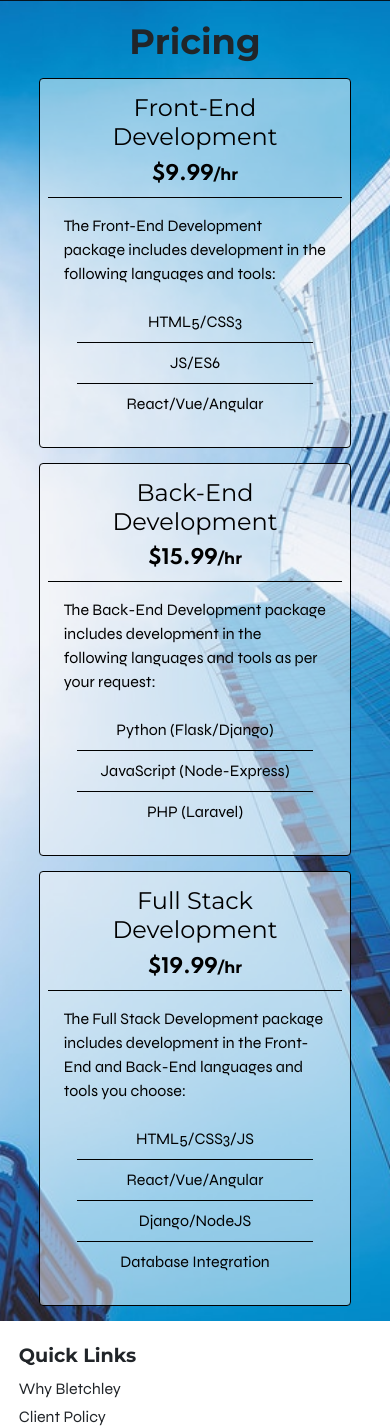
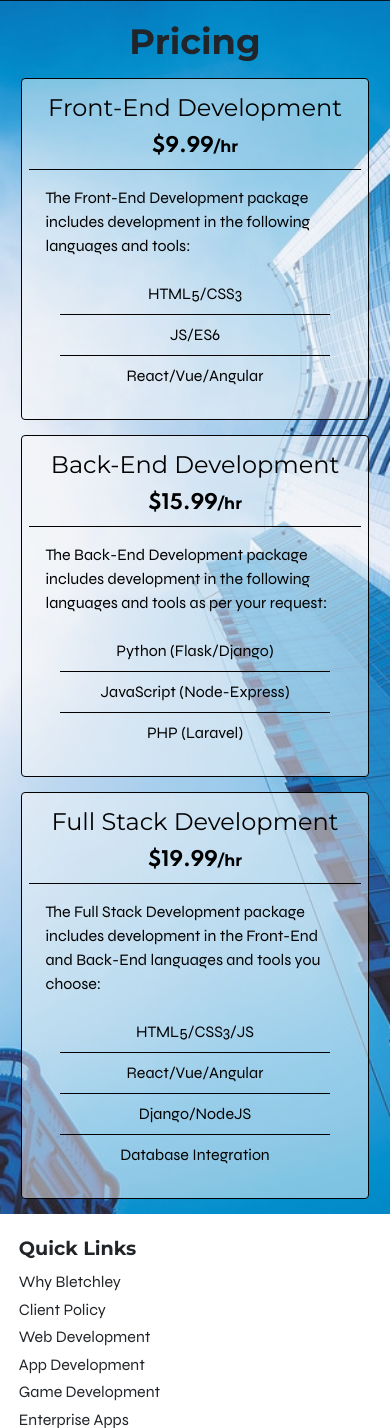
Before and after one commit to BletchleyTech/bletchleytech.com, a Node server app: page /services/web in a window 390 px wide. Shown: the part 4219-5647 px from the top of the page. Run offline with Node 20, Linux system fonts and the light colour scheme; some libraries are stand-ins or nearby versions; some web fonts are replaced.

Commit message:
Added responsiveness

```diff
--- a/static/css/web.css
+++ b/static/css/web.css
@@ -243,6 +243,10 @@ h1
     {
         padding-top: 5%;
     }
+    .card
+    {
+        width: 95%;
+    }
     .list-group-item
     {
         width: 90%;
```
